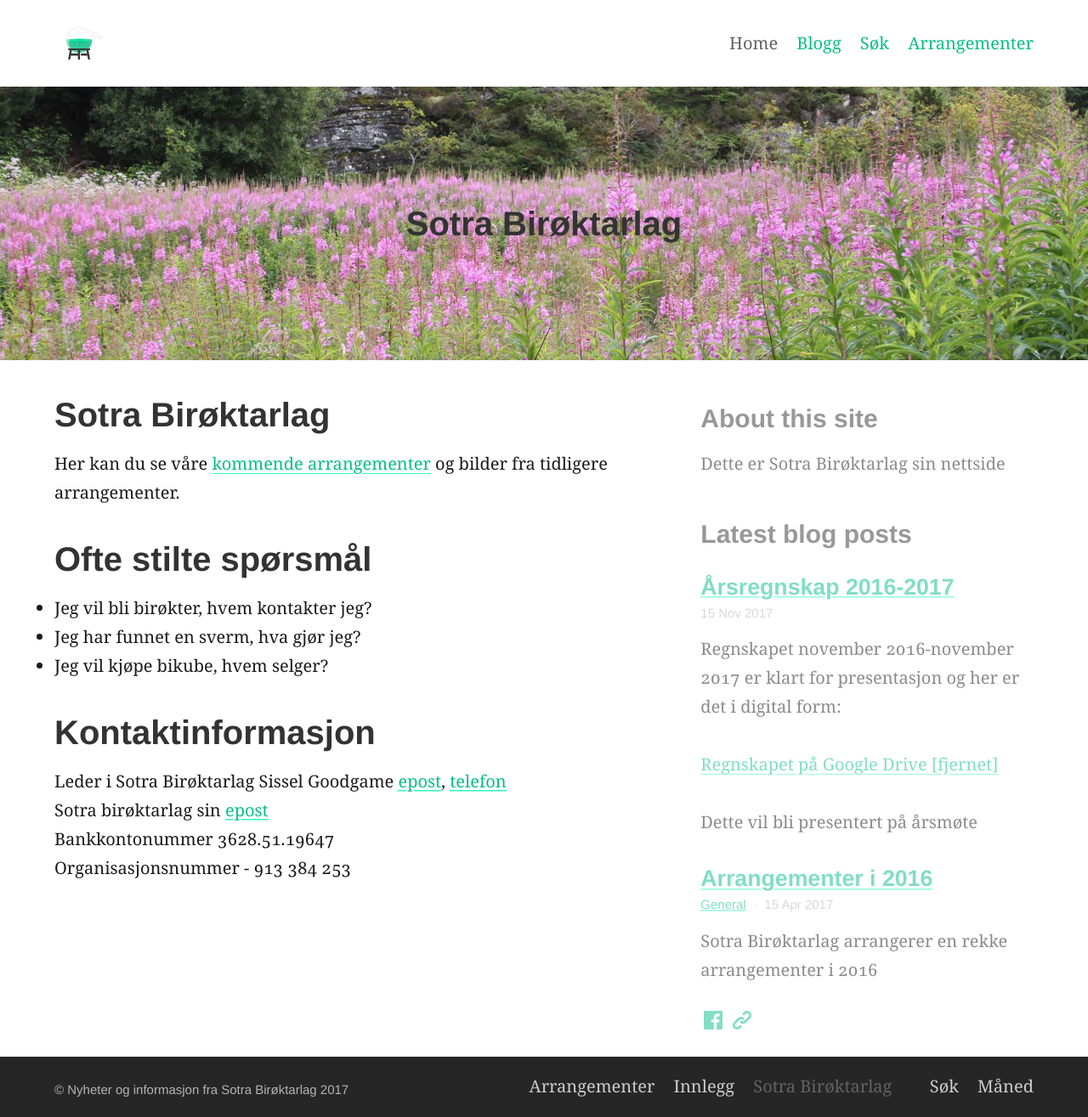
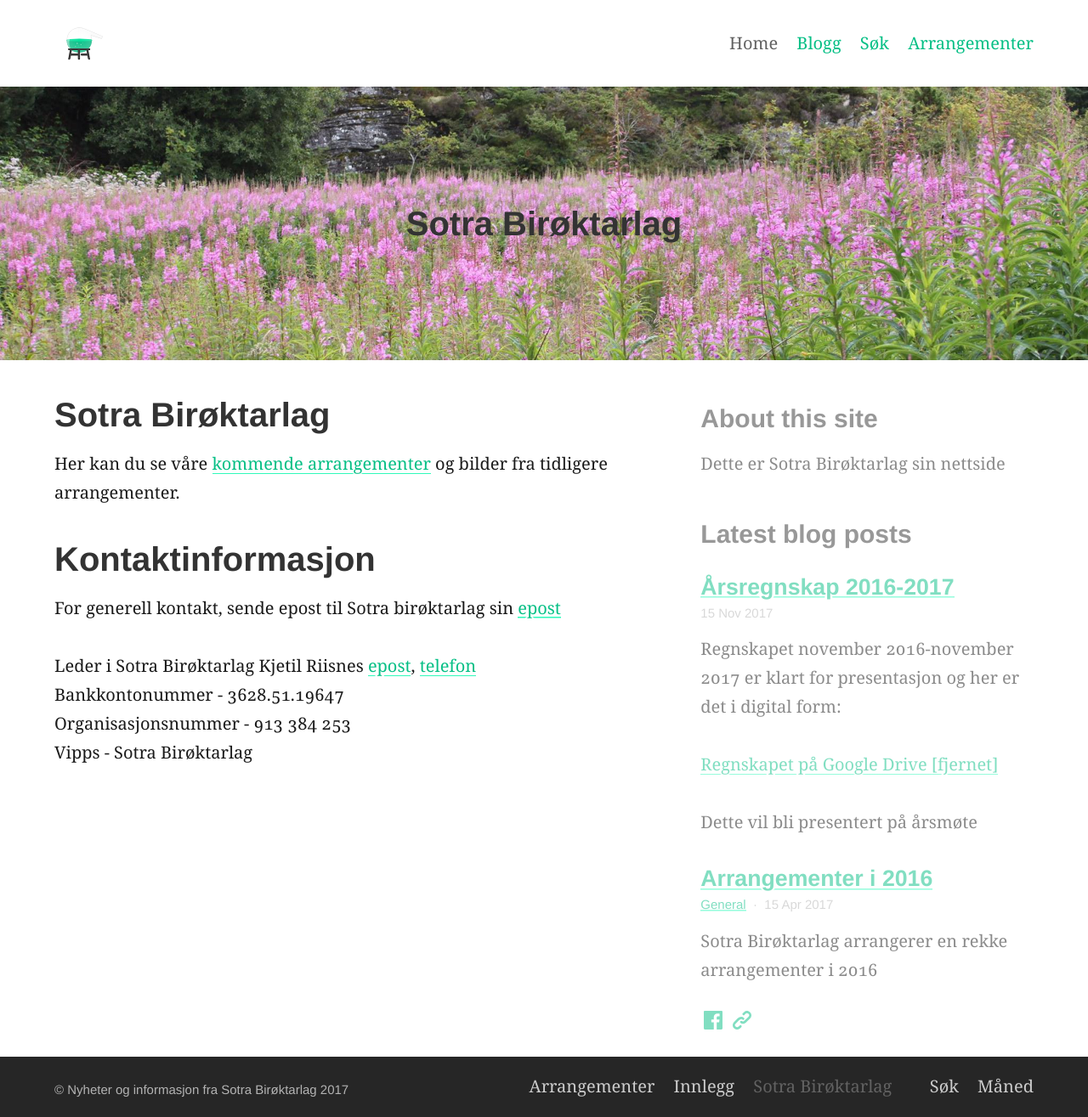
Before and after one commit to SotraBiroktarlag/sotrabirokt, a Jekyll site: the page built from index.md, in a window 1280 px wide. Shown: the whole page at 85% size. Built offline with Jekyll 4.4.1, drawn with Linux system fonts in a browser that asks for light colours.

Commit message:
Oppdatert kontaktinformasjon, la til Vipps

```diff
--- a/index.md
+++ b/index.md
@@ -10,13 +10,15 @@ excerpt:
 Her kan du se våre [kommende arrangementer]({{ site.baseurl }}{% link arrangementer.md %}) og bilder fra tidligere arrangementer.
 
 
-# Ofte stilte spørsmål
+<!-- # Ofte stilte spørsmål
 - Jeg vil bli birøkter, hvem kontakter jeg?
 - Jeg har funnet en sverm, hva gjør jeg?
-- Jeg vil kjøpe bikube, hvem selger?
+- Jeg vil kjøpe bikube, hvem selger? -->
 
 # Kontaktinformasjon
-Leder i Sotra Birøktarlag Sissel Goodgame [epost](mailto:sisselgoodgame@gmail.com), [telefon](tel:+4746823588)
-Sotra birøktarlag sin [epost](mailto:sotra.biroektarlag@gmail.com)
-Bankkontonummer 3628.51.19647
+For generell kontakt, sende epost til Sotra birøktarlag sin [epost](mailto:sotra.biroektarlag@gmail.com)
+
+Leder i Sotra Birøktarlag Kjetil Riisnes [epost](mailto:kjetil.riisnes@gmail.com), [telefon](tel:+4790041456)
+Bankkontonummer     - 3628.51.19647
 Organisasjonsnummer - 913 384 253
+Vipps               - Sotra Birøktarlag
```
